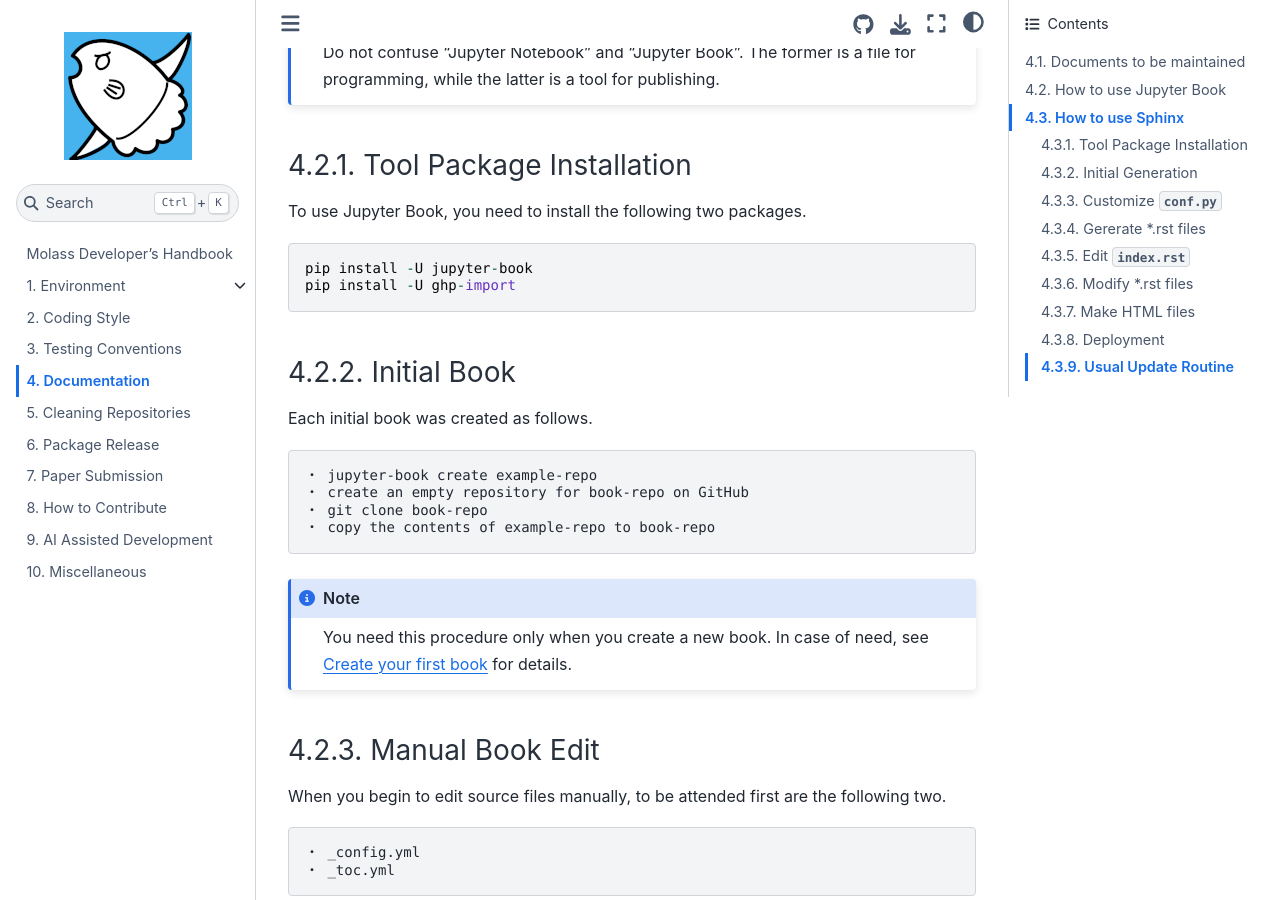
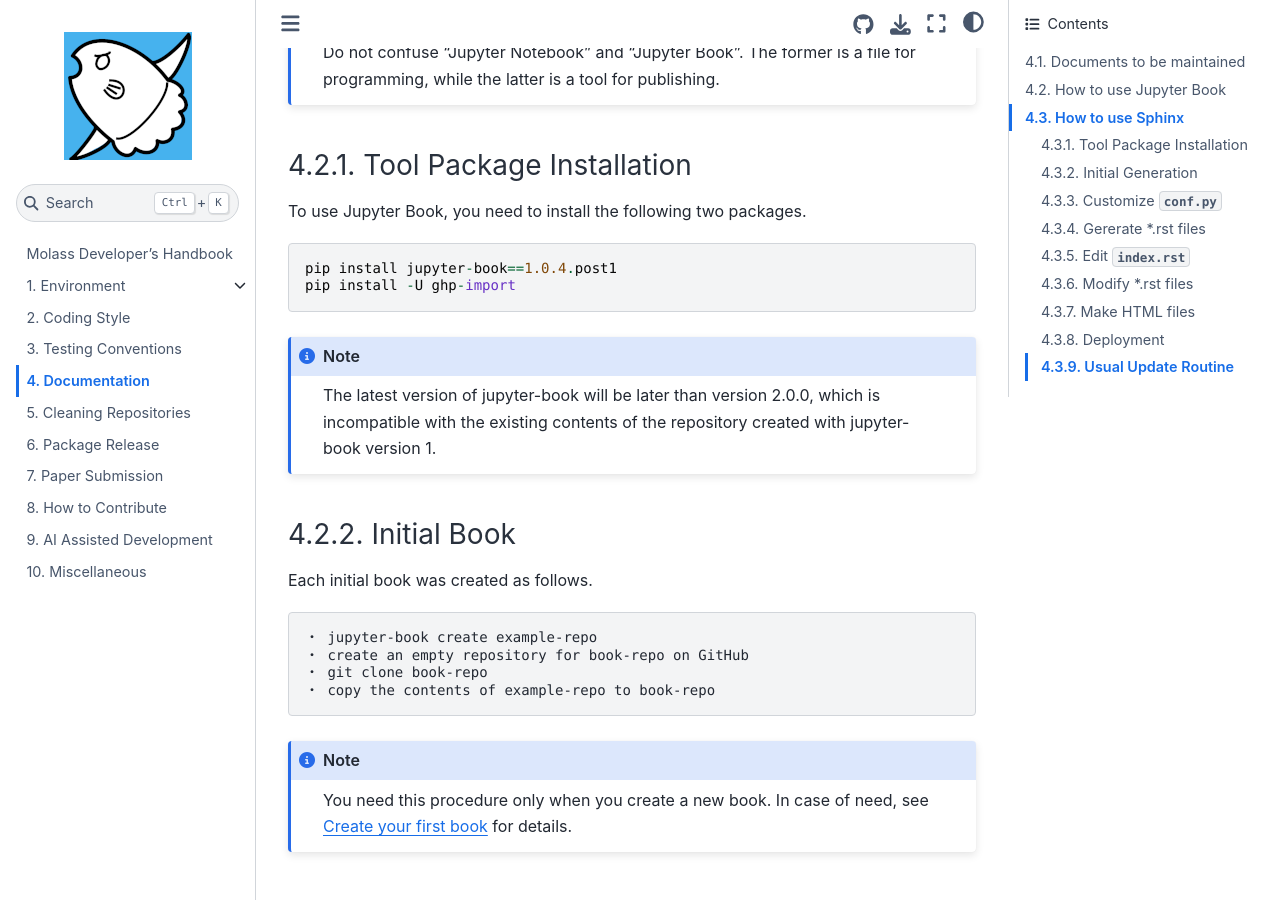
Before and after one commit to biosaxs-dev/molass-develop, a Jupyter Book: the page built from chapters/07/documentation.md, in a window 1280 px wide and 900 px high, scrolled down 790 px. Built offline with Jupyter Book 1.0.4 settings and Sphinx 7.4.7 and the Sphinx Book theme 1.1.4, drawn with Linux system fonts in a browser that asks for light colours.

Commit message:
Specify required packages

````diff
--- a/chapters/07/documentation.md
+++ b/chapters/07/documentation.md
@@ -28,8 +28,12 @@
 To use Jupyter Book, you need to install the following two packages.
 
 ```
-pip install -U jupyter-book
+pip install jupyter-book==1.0.4.post1
 pip install -U ghp-import
+```
+
+```{note}
+The latest version of jupyter-book will be later than version 2.0.0, which is incompatible with the existing contents of the repository created with jupyter-book version 1.
 ```
 
 ### Initial Book
````
Also changed, not shown: chapters/06/testing.md (+1 -0 lines).
